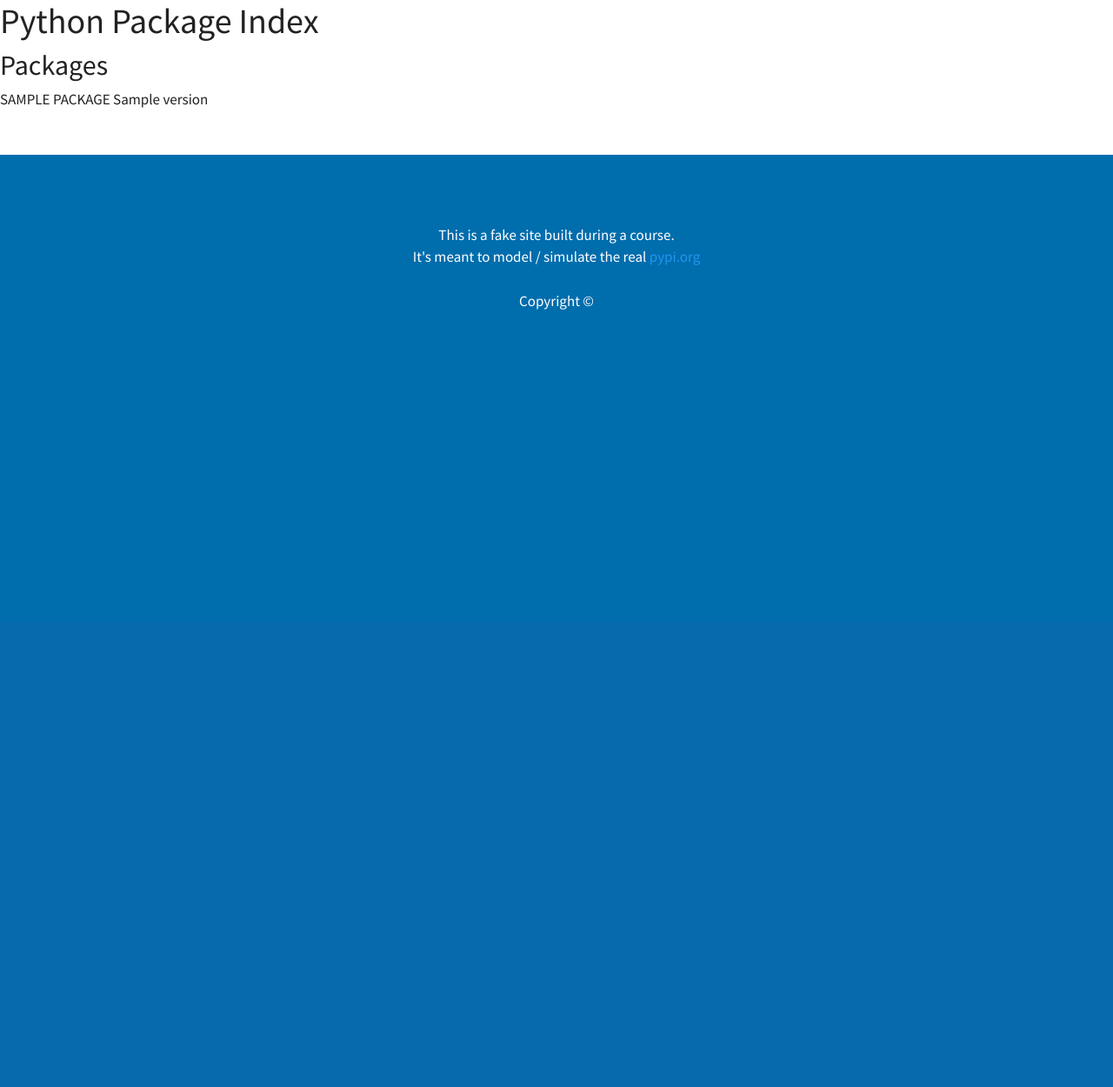
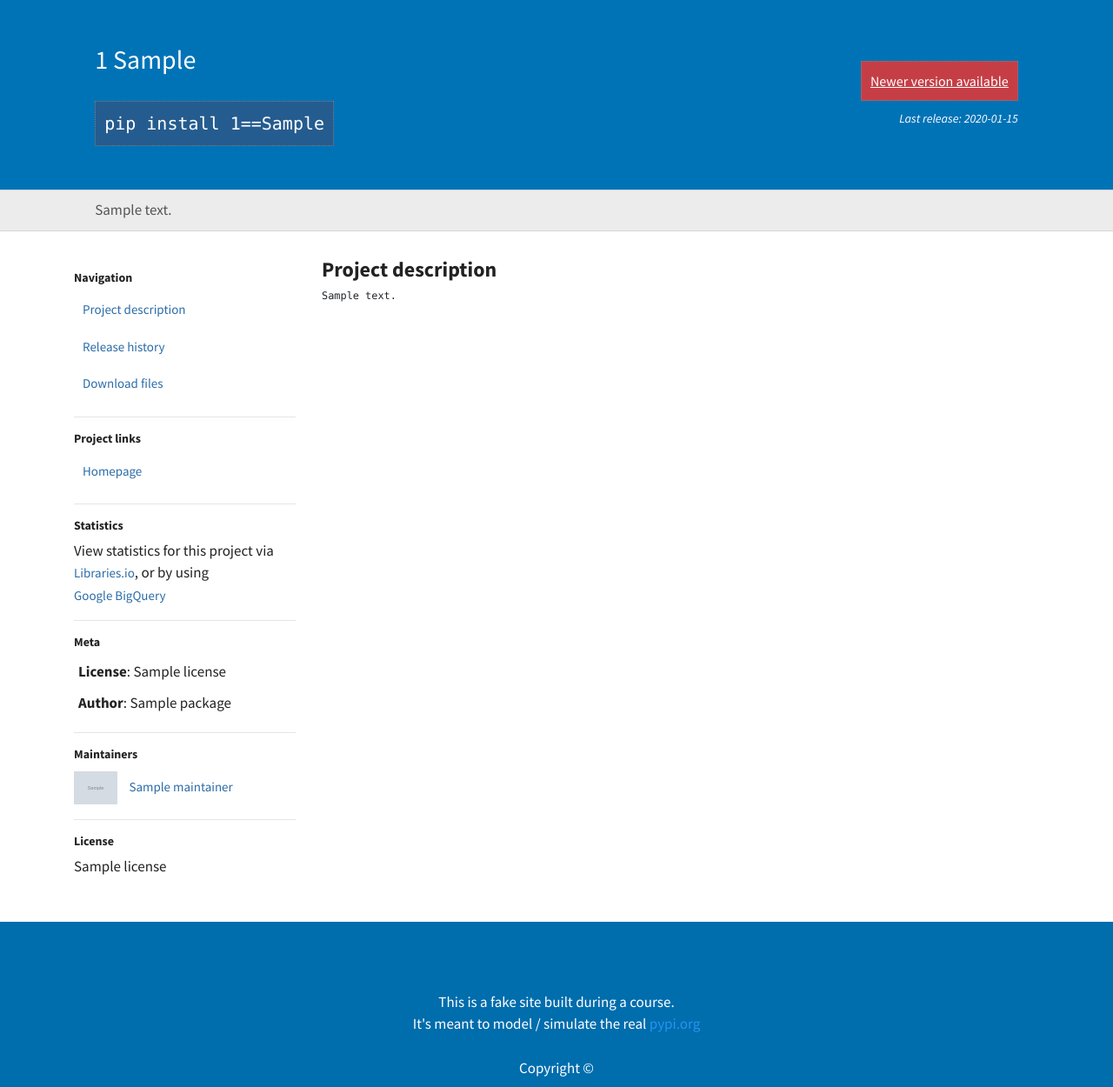
Before and after one commit to SzilvasiPeter/DataDrivenWebApps, a Flask app: template pypi_org/templates/packages/details.html in a window 1280 px wide. Shown: the part 85-1335 px from the top of the page at 87% size. Before the commit the page ends 441 px from the top, so only its background shows below. Run offline with Flask 2, Linux system fonts and the light colour scheme; the template is opened without the code that fills it: most values are stand-ins (such as "Sample title", 1, 10 or a date in 2020); grey boxes marked "Sample" are stand-in pictures; some libraries are stand-ins or nearby versions.

Commit message:
Working with packages details

```diff
--- /dev/null
+++ b/pypi_org/static/css/package.css
@@ -0,0 +1,117 @@
+.details .pypi-stats {
+    text-align: left;
+    color: #555;
+}
+
+.details.content .hero,
+.details.content .sub-hero,
+.details.content .hero h1 {
+    text-align: left;
+}
+
+.content .sub-hero {
+    font-family: Consolas, "andale mono", "lucida console", monospace;
+    padding: 10px;
+    background-color: #255c8f;
+    border: 1px dotted gray;
+    font-size: 20px;
+    font-weight: 300;
+    display: inline-block;
+}
+
+
+.active-release {
+    margin-top: 20px;
+    text-align: right;
+}
+
+.go-latest-button, .go-older-button {
+    padding: 10px;
+    border: 1px dotted gray;
+    font-size: 16px;
+    font-weight: 300;
+    display: inline-block;
+}
+
+.go-latest-button {
+    background-color: #3a7d32;
+}
+
+.go-older-button {
+    background-color: #c63e45;
+}
+
+.latest-release-date {
+    margin-top: 10px;
+    font-size: 14px;
+    font-weight: normal;
+    font-style: italic;
+}
+
+.content.details .hero h1 {
+    max-width: none;
+    margin-left: 0px;
+    padding-left: 0px;
+    text-align: left;
+}
+
+h3 {
+    font-size: 14px;
+    font-weight: bold;
+}
+
+.nav-sidebar-section {
+    padding-top: 15px;
+}
+
+
+.nav-sidebar-section a {
+    display: block;
+    padding: 10px;
+    font-size: 15px;
+    color: #2b6ca8;
+}
+
+.nav-sidebar-section a.link-inline {
+    display: inline-block;
+    padding: 0px;
+}
+
+.nav-sidebar-section .meta-topic {
+    padding: 5px;
+}
+
+.nav-sidebar-section .meta-topic span {
+    font-weight: bold;
+}
+
+.maintainer img {
+    width: 50px;
+}
+
+.maintainer a {
+    display: inline-block;
+}
+
+.release-entry {
+    border: 1px dotted gray;
+    margin: 10px;
+    padding: 10px;
+    font-size: 16px;
+}
+
+.release-entry a {
+    font-size: 20px;
+}
+
+.release-entry img {
+    padding-right: 10px;
+}
+
+.release-entry .when {
+    margin-left: 50px;
+}
+
+pre {
+    font-size: .7em;
+}
--- a/pypi_org/templates/home/index.html
+++ b/pypi_org/templates/home/index.html
@@ -30,7 +30,7 @@
                 {% for r in releases %}
                     <div class="project">
                         <div class="title">
-                            <a href="#">{{ r.package.id }} {{ r.version_text }}</a>
+                            <a href="/project/{{ r.package.id }}">{{ r.package.id }} {{ r.version_text }}</a>
                             <div class="desc">{{ r.package.summary }}</div>
                         </div>
                     </div>
--- a/pypi_org/templates/packages/details.html
+++ b/pypi_org/templates/packages/details.html
@@ -1,15 +1,140 @@
-{%  extends "shared/_layout.html" %}
+{% extends "shared/_layout.html" %}
+
+{% block additional_css %}
+    <link rel="stylesheet" href="/static/css/package.css"/>
+{%  endblock %}
+
 {% block main_content %}
 
-    <h1>Python Package Index</h1>
+    <div class="content details">
 
-    <h2>Packages</h2>
-    {% for package in packages %}
+        <div class="hero">
+            <div class="row">
+                <div class="col-sm-1"></div>
+                <div class="col-sm-8">
+                    <h1>
+                        {{ package.id }} {{ latest_version }}
+                    </h1>
 
-    <div>
-        <span class="title">{{package.name.upper()}}</span>
-        <span class="version">{{package.version}}</span>
+                    <div class="install sub-hero">
+                        pip install
+                        {{ package.id }}{% if not is_latest %}<span>=={{ release_version }}</span>{% endif %}
+                    </div>
+                </div>
+
+                <div class="col-sm-2 active-release">
+                    {% if is_latest %}
+                        <div class="go-latest-button">
+                            Latest version
+                        </div>
+                    {% else %}
+                        <div class="go-older-button">
+                            <a href="/project/{{ package.id }}">
+                                Newer version available
+                            </a>
+                        </div>
+                    {% endif %}
+
+                    <div class="latest-release-date">
+                        Last release:
+                        {% if latest_release %}
+                            <span
+                            >{{ latest_release.created_date.date().isoformat() }}</span>
+                        {% endif %}
+                    </div>
+                </div>
+            </div>
+
+        </div>
+
+        <div class="row pypi-stats">
+            <div class="col-sm-1"></div>
+            <div class="col-sm-10">
+                {{ package.summary }}
+            </div>
+        </div>
+
+        <div class="project-list container">
+            <div class="row">
+                <div class="col-sm-3 nav-sidebar-section">
+
+
+                    <h3>Navigation</h3>
+                    <a href="/project/{{ package.id }}">
+                        <i class="fa fa-align-left" aria-hidden="true"></i>
+                        Project description
+                    </a>
+                    <a href="#">
+                        <i class="fa fa-history" aria-hidden="true"></i>
+                        Release history
+                    </a>
+                    <a href="#">
+                        <i class="fa fa-download" aria-hidden="true"></i>
+                        Download files
+                    </a>
+                    <hr>
+
+
+                    <h3>Project links</h3>
+                    <a href="{{ package.home_page }}">
+                        <i class="fa fa-home" aria-hidden="true"></i>
+                        Homepage
+                    </a>
+                    <hr>
+
+
+                    <h3>Statistics</h3>
+
+                    <p>View statistics for this project via
+                        <a class="link-inline" href="https://libraries.io/pypi/{{ package.id }}">Libraries.io</a>,
+                        or by using
+                        <a class="link-inline"
+                           href="https://packaging.python.org/guides/analyzing-pypi-package-downloads/">Google
+                            BigQuery</a></p>
+                    <hr>
+
+
+                    <h3>Meta</h3>
+                    {% if package.license %}
+                        <div class="meta-topic">
+                            <span>License</span>: {{ package.license }}
+                        </div>
+                    {% endif %}
+                    {% if package.author_name %}
+                        <div class="meta-topic">
+                            <span>Author</span>: {{ package.author_name }}
+                        </div>
+                    {% endif %}
+                    <hr>
+
+
+                    <h3>Maintainers</h3>
+                    {% for m in maintainers %}
+                        <div class="maintainer">
+                            <img src="{{ m.profile_image_url }}" alt="">
+                            <a href="#">{{ m.name }}</a>
+                        </div>
+                    {% endfor %}
+                    <hr>
+                    <h3>License</h3>
+                    <div class="license">
+                        {{ package.license }}
+                    </div>
+
+                </div>
+                <div class="col-sm-7">
+
+                    <h2>Project description</h2>
+
+                    <pre>{{ package.description.strip() }}
+                        </pre>
+
+
+                </div>
+                <div class="col-sm-1"></div>
+            </div>
+        </div>
+
     </div>
 
-    {% endfor %}
 {% endblock %}
```
Also changed, not shown: pypi_org/services/package_service.py (+18 -1 lines), pypi_org/views/package_views.py (+24 -2 lines).
